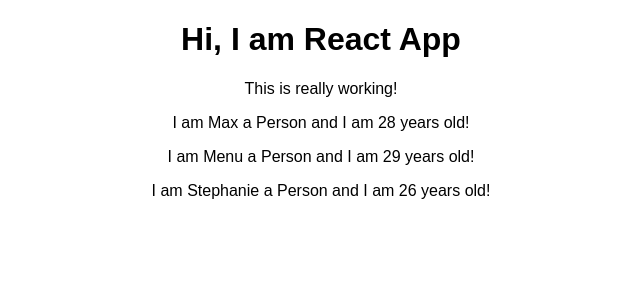
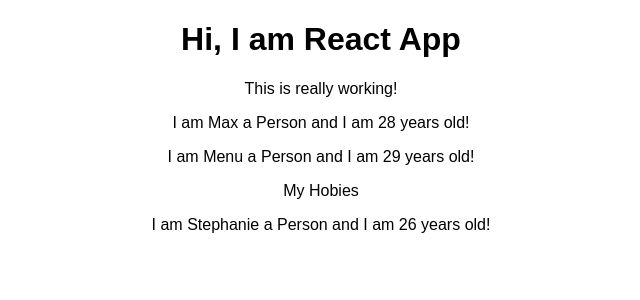
Before and after one commit to Mikele11/Udemy-React-lerning, a React (Create React App) app: page / in a window 1280 px wide. Shown: the top 300 px of the page, without its empty margins (319-959 px from the left). Built offline with nearby package versions, Linux system fonts and the light colour scheme.

Commit message:
add props.children to Person

```diff
--- a/src/Person/Person.js
+++ b/src/Person/Person.js
@@ -1,6 +1,11 @@
 import React from 'react'
 
 const person = (props) =>{
-    return <p>I am {props.name} a Person and I am {props.age} years old!</p>
+    return (
+      <div>
+        <p>I am {props.name} a Person and I am {props.age} years old!</p>
+        <p>{props.children}</p>
+      </div>
+    )
 }
 export default person;
```
